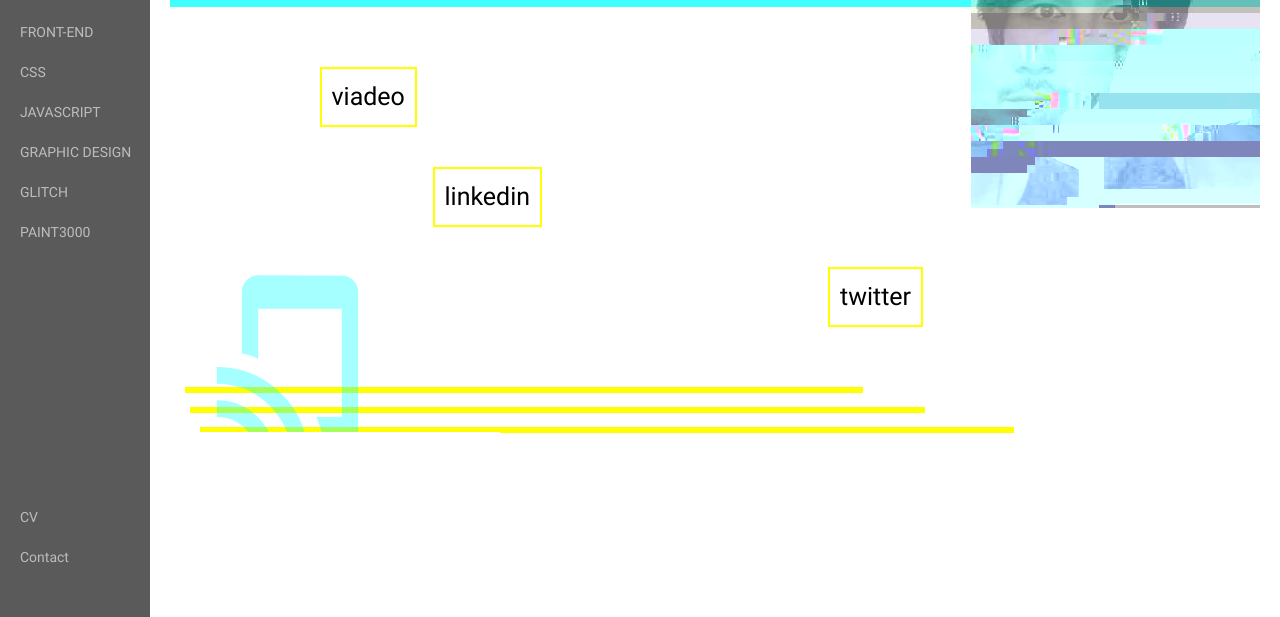
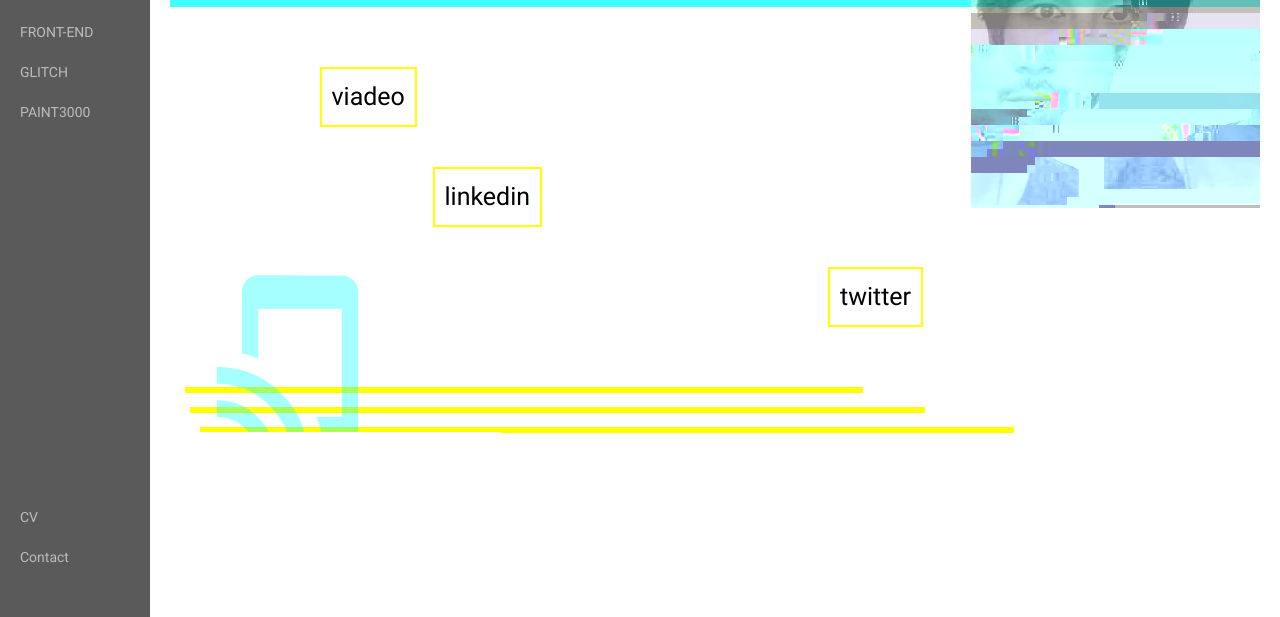
Before and after one commit to ynomis/ynomis.github.io, a plain HTML site: page contact.html in a window 1280 px wide. Shown: the part 183-800 px from the top of the page. Drawn offline with Linux system fonts and the light colour scheme.

Commit message:
last commit contact of the weekend

```diff
--- a/contact.html
+++ b/contact.html
@@ -32,6 +32,7 @@
 <body>
 
 
+
   <div id="wrapper">
 
     <!-- Sidebar -->
@@ -54,19 +55,10 @@
           <a href="frontend.html">FRONT-END</a>
         </li>
         <li class="menu-link animated fadeIn">
-          <a href="#">CSS</a>
+          <a target="_blank" href="http://talumbilum.tumblr.com/">GLITCH</a>
         </li>
         <li class="menu-link animated fadeIn">
-          <a href="#">JAVASCRIPT</a>
-        </li>
-        <li class="menu-link animated fadeIn">
-          <a href="#">GRAPHIC DESIGN</a>
-        </li>
-        <li class="menu-link animated fadeIn">
-          <a href="#">GLITCH</a>
-        </li>
-        <li class="menu-link animated fadeIn">
-          <a href="#">PAINT3000</a>
+          <a target="_blank" href="https://www.facebook.com/paint3k/">PAINT3000</a>
         </li>
         <li class="menu-link link-cv animated fadeIn">
           <a target="_blank" href="http://www.doyoubuzz.com/simon-yann">CV</a>
@@ -77,6 +69,7 @@
       </ul>
     </div>
     <!-- /#sidebar-wrapper -->
+
 
     <!-- Page Content -->
     <div id="page-content-wrapper">
```
